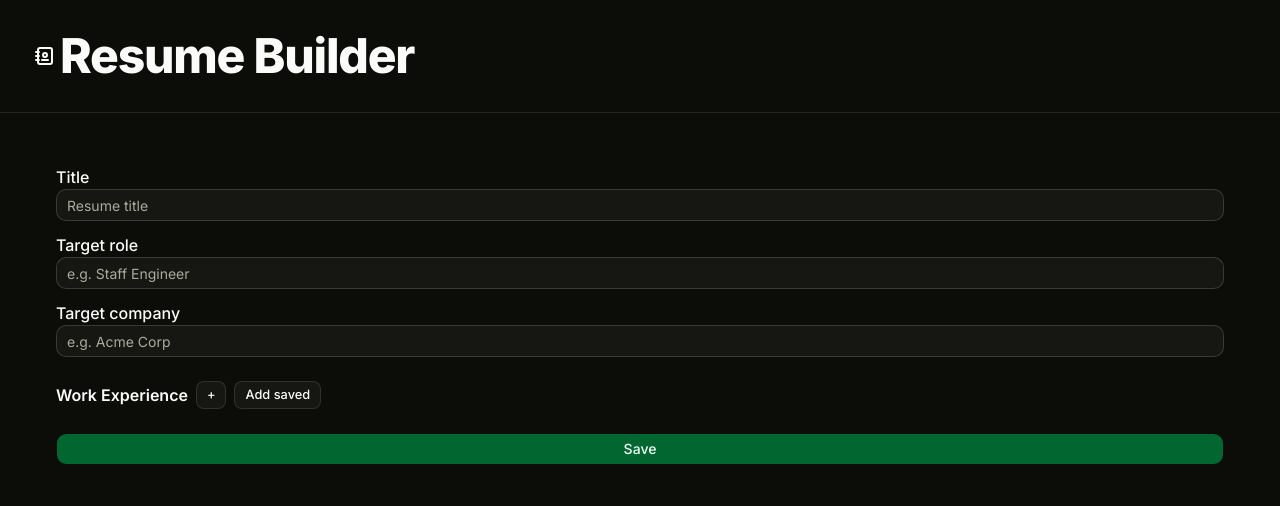
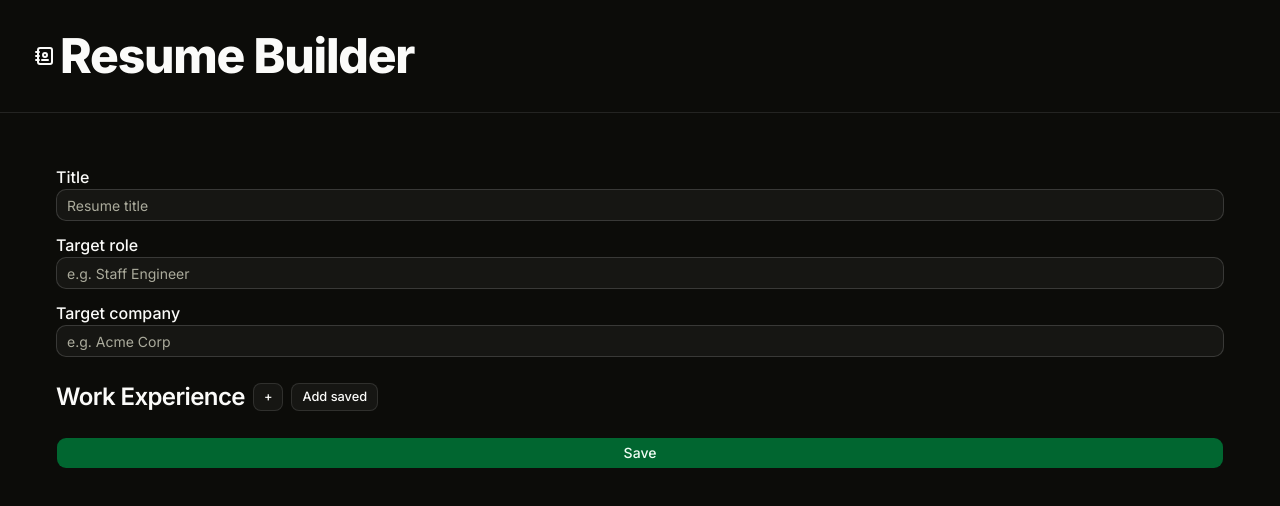
Before and after one commit to bitsbird/resume-builder, a Next.js app: page /resumes/new in a window 1280 px wide. Shown: the top 506 px of the page. Built offline with nearby package versions, Linux system fonts and the light colour scheme.

Commit message:
refactor typography

```diff
--- a/app/resumes/[id]/_components/resume-section.tsx
+++ b/app/resumes/[id]/_components/resume-section.tsx
@@ -9,7 +9,7 @@ interface ResumeSectionProps {
 export function ResumeSection({ title, children, testId }: ResumeSectionProps) {
   return (
     <section data-slot="resume-section" className="mt-8" data-testid={testId}>
-      <H2 className="mb-1 text-xl font-semibold">{title}</H2>
+      <H2 className="mb-1">{title}</H2>
       <hr className="border-muted-foreground mb-4 w-[35%]" />
       <div className="px-4">{children}</div>
     </section>
--- a/app/resumes/_components/education-section.tsx
+++ b/app/resumes/_components/education-section.tsx
@@ -6,6 +6,7 @@ import { listAllEducationAction } from '@/app/actions';
 import { Button } from '@/components/ui/button';
 import type { Education } from '@/lib/educations';
 import { generateId } from '@/lib/utils';
+import { H3 } from '@/components/ui/typography';
 import type { EditorEducation } from './editor-types';
 import { EducationItem } from './education-item';
 import { EducationLookupDialog } from './education-lookup-dialog';
@@ -64,7 +65,7 @@ export function EducationSection({ education, onChange }: EducationSectionProps)
   return (
     <div className="flex flex-col gap-3">
       <div className="flex items-center gap-2">
-        <h3 className="font-semibold">Education</h3>
+        <H3>Education</H3>
         <Button type="button" variant="outline" size="sm" data-testid="edu-add-new" onClick={addNew}>
           +
         </Button>
--- a/app/resumes/_components/skill-sections-area.tsx
+++ b/app/resumes/_components/skill-sections-area.tsx
@@ -1,6 +1,7 @@
 'use client';
 
 import { Button } from '@/components/ui/button';
+import { H3 } from '@/components/ui/typography';
 import type { Skill } from '@/lib/skills';
 import { generateId } from '@/lib/utils';
 import type { EditorSkillSection } from './editor-types';
@@ -34,7 +35,7 @@ export function SkillSectionsArea({ sections, allSkills, onChange }: SkillSectio
   return (
     <div className="flex flex-col gap-3">
       <div className="flex items-center gap-2">
-        <h3 className="font-semibold">Skill Sections</h3>
+        <H3>Skill Sections</H3>
         <Button type="button" variant="outline" size="sm" data-testid="skill-section-add" onClick={addSection}>
           + Add section
         </Button>
--- a/app/resumes/_components/work-experience-section.tsx
+++ b/app/resumes/_components/work-experience-section.tsx
@@ -18,6 +18,7 @@ import {
   AlertDialogTitle,
 } from '@/components/ui/alert-dialog';
 import { Button } from '@/components/ui/button';
+import { H3 } from '@/components/ui/typography';
 import { generateId, swapItems } from '@/lib/utils';
 import type { Accomplishment } from '@/lib/accomplishments';
 import type { WorkExperienceWithAccomplishments } from '@/lib/resumes';
@@ -167,7 +168,7 @@ export function WorkExperienceSection({
   return (
     <div className="flex flex-col gap-3">
       <div className="flex items-center gap-2">
-        <h3 className="font-semibold">Work Experience</h3>
+        <H3>Work Experience</H3>
         <Button type="button" variant="outline" size="sm" data-testid="we-add-new" onClick={addNew}>
           +
         </Button>
```
